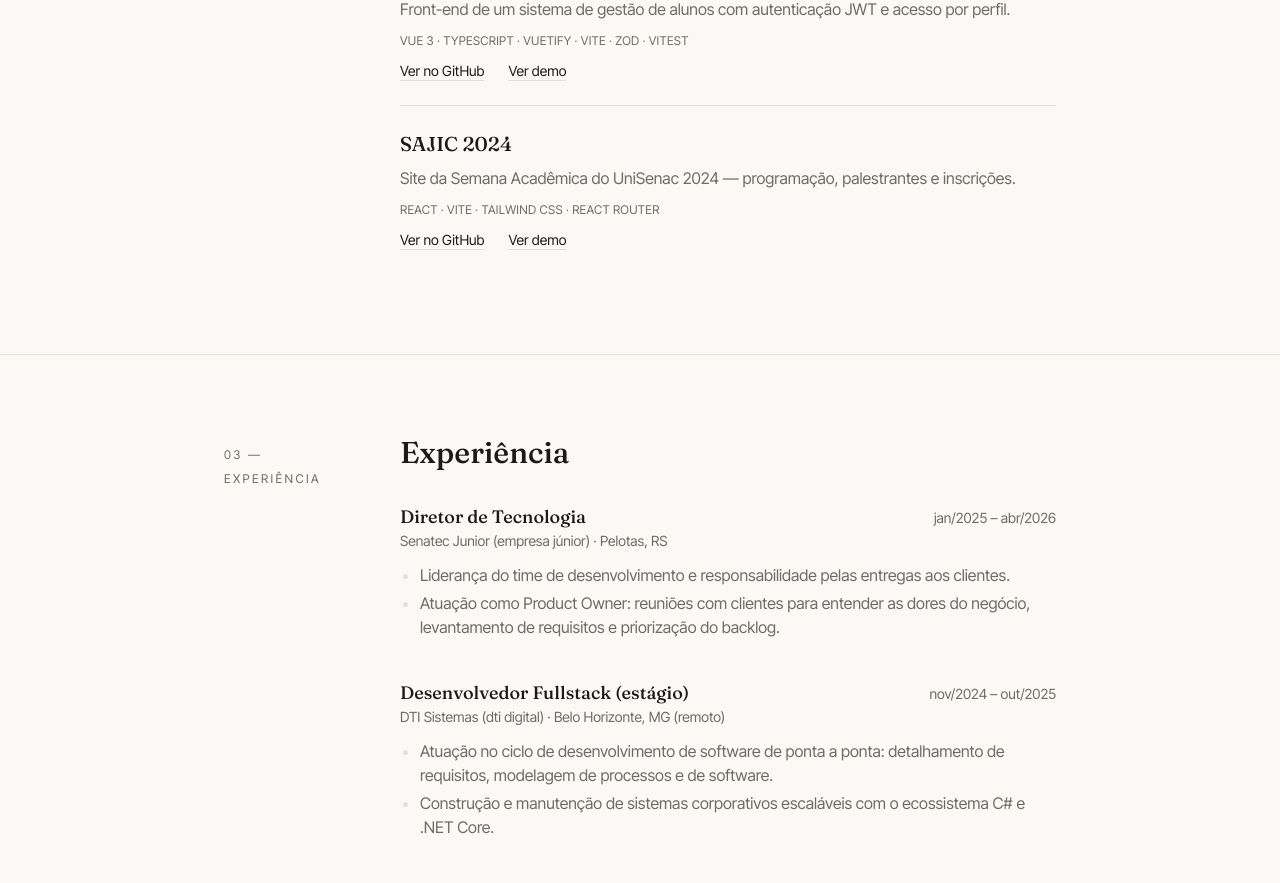
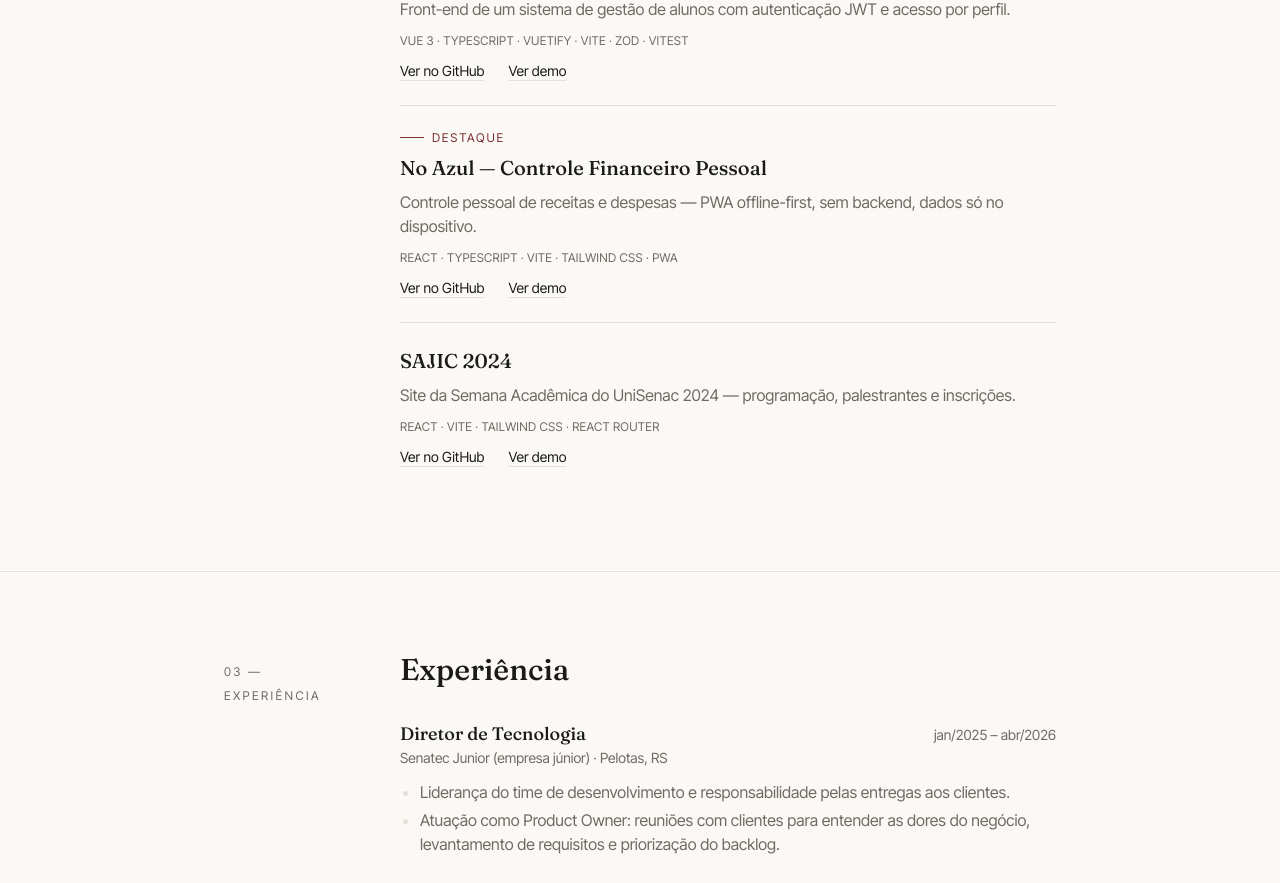
Before and after one commit to pedrohassen/portfolio_pedrohassen, a React (Vite) app: page / in a window 1280 px wide. Shown: the part 1376-2259 px from the top of the page. Built offline with nearby package versions, Linux system fonts and the light colour scheme.

Commit message:
feat: adiciona No Azul aos projetos em destaque

```diff
--- a/src/data/projects.ts
+++ b/src/data/projects.ts
@@ -33,6 +33,19 @@ export const projetos: Projeto[] = [
     ordem: 2,
   },
   {
+    slug: 'no-azul',
+    titulo: 'No Azul — Controle Financeiro Pessoal',
+    resumo:
+      'Controle pessoal de receitas e despesas — PWA offline-first, sem backend, dados só no dispositivo.',
+    descricao:
+      'Projeto conceito construído pra uso pessoal real: sem backend, todos os dados ficam no localStorage do dispositivo, com exportar/importar (mesclar ou substituir) pra backup manual entre aparelhos. PWA instalável, 100% funcional offline via service worker. Dark mode reativo à preferência do sistema, acessível (contraste AA, alvos de toque, navegação por teclado).',
+    stack: ['React', 'TypeScript', 'Vite', 'Tailwind CSS', 'PWA'],
+    repoUrl: 'https://github.com/pedrohassen/no-azul',
+    demoUrl: 'https://no-azul-mu.vercel.app',
+    destaque: true,
+    ordem: 3,
+  },
+  {
     slug: 'sajic-2024',
     titulo: 'SAJIC 2024',
     resumo:
@@ -43,6 +56,6 @@ export const projetos: Projeto[] = [
     repoUrl: 'https://github.com/pedrohassen/SAJIC_2024',
     demoUrl: 'https://sajic-2024.vercel.app',
     destaque: false,
-    ordem: 3,
+    ordem: 4,
   },
 ]
```
